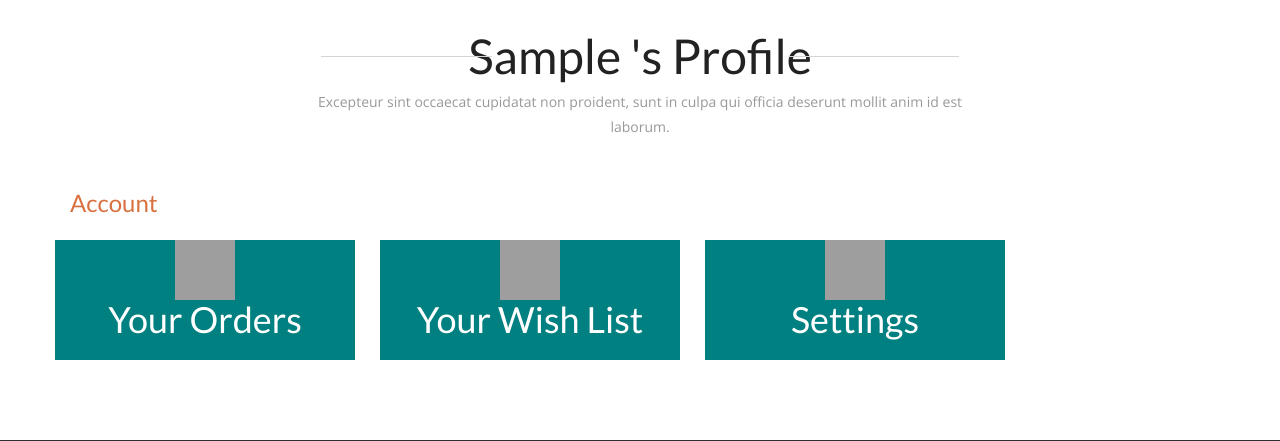
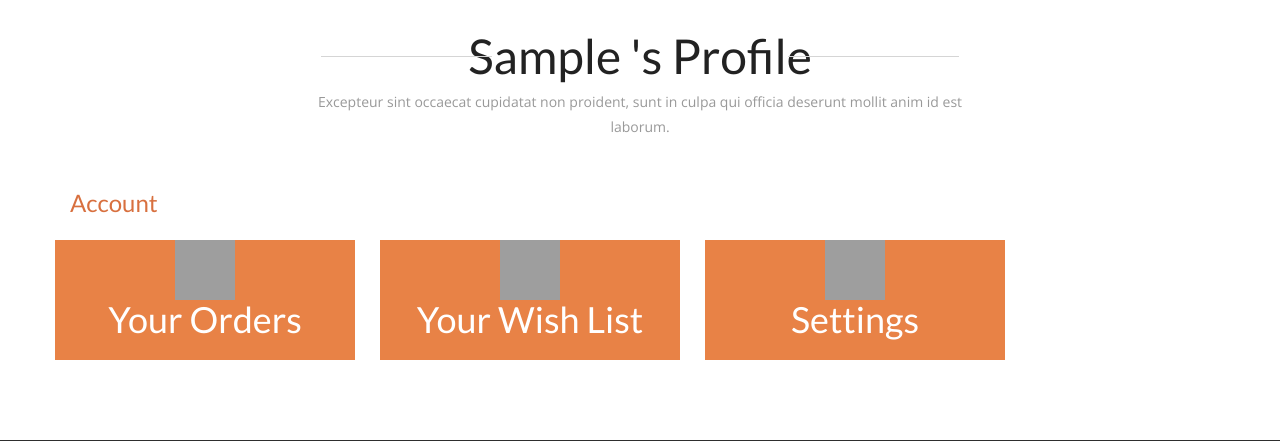
Before and after one commit to rishabh-22/Vault-POC, a Django app: page /dashboard/ in a window 1280 px wide. Shown: the part 330-771 px from the top of the page. Run offline with Django 3.2, Linux system fonts and the light colour scheme; the visitor is signed in with stand-in values (Sample User, id 1); some libraries are stand-ins or nearby versions; grey boxes are pictures that could not be loaded.

Commit message:
dashboard color changes

```diff
--- a/BestStore/FrontEnd/templates/User/dashboard.html
+++ b/BestStore/FrontEnd/templates/User/dashboard.html
@@ -37,7 +37,7 @@ opacity: 0.7;
 				<div class="bs-example">
 					<div class="row" style="float:left">
 						<div class="col s12 m5">
-							<div style="background:teal; height: 120px; width:300px	">
+							<div style="background:#E88246; height: 120px; width:300px	">
 							<center><img src="https://image.flaticon.com/icons/png/512/62/62381.png" height="60px" width="60px"></center>
 							<span class="white-text">
 								<center><a class="anchorjs-link" href="{% url 'order_display' %}"><h1 id="h1.-bootstrap-heading">Your Orders</h1></a></center>
@@ -49,7 +49,7 @@ opacity: 0.7;
 
 					<div class="row" style="float:left;margin-left:40px">
 						<div class="col s12 m5">
-							<div style="background:teal; height: 120px; width:300px	">
+							<div style="background:#E88246; height: 120px; width:300px	">
 								<center><img src="https://static.thenounproject.com/png/1381335-200.png" height="60px" width="60px"></center>
 							<span class="white-text">
 							<center><a class="anchorsjs-link" href="{% url 'wishlist' %}"><h1 id="h2.-bootstrap-heading">Your Wish List</h1></a></center>
@@ -60,7 +60,7 @@ opacity: 0.7;
 
 					<div class="row" style="float:left;margin-left:40px">
 						<div class="col s12 m5">
-							<div style="background:teal; height: 120px; width:300px	">
+							<div style="background:#E88246; height: 120px; width:300px	">
 								<center><img src="https://cdn4.iconfinder.com/data/icons/forgen-phone-settings/48/setting-512.png" height="60px" width="60px"></center>
 							<span class="white-text">
 								<center>	<a class="anchorjs-link" href="{% url 'settings' %}"><h1 id="h6.-bootstrap-heading">Settings</h1></a></center>
--- a/BestStore/FrontEnd/templates/User/settings.html
+++ b/BestStore/FrontEnd/templates/User/settings.html
@@ -38,7 +38,7 @@ opacity: 0.7;
 
 					<div class="row" style="float:left;margin-left:20px">
 						<div class="col s12 m5">
-							<div style="background:teal; height: 120px; width:300px	">
+							<div style="background:#E88246; height: 120px; width:300px	">
 								<center><img src="https://cdn1.iconfinder.com/data/icons/line-essentials-74/20/3608-512.png" height="60px" width="60px"></center>
 							<span class="white-text">
 							<center>	<a class="anchorjs-link" href="{% url 'change_password' %}"><h1 id="h3.-bootstrap-heading">Change Password</h1></a></center>
@@ -49,7 +49,7 @@ opacity: 0.7;
 					{% if user.is_authenticated %}
 					<div class="row" style="float:left;margin-left:20px">
 						<div class="col s12 m5">
-							<div style="background:teal; height: 120px; width:300px	">
+							<div style="background:#E88246; height: 120px; width:300px">
 								<center><img src="https://cdn4.iconfinder.com/data/icons/web-hosting-6/32/Update_Contact-512.png" height="60px" width="60px"></center>
 							<span class="white-text">
 			<center>	<a class="anchorjs-link" href="{% url 'update_profile' user.id %}"><h1 id="h4.-bootstrap-heading">Update Profile</h1></a></center>
@@ -60,7 +60,7 @@ opacity: 0.7;
 
 					<div class="row" style="float:left;margin-left:20px">
 						<div class="col s12 m5">
-							<div style="background:teal; height: 120px; width:300px	">
+							<div style="background:#E88246; height: 120px; width:300px	">
 								<center><img src="https://cdn4.iconfinder.com/data/icons/eldorado-user/40/delete_profile-512.png" height="60px" width="60px"></center>
 							<span class="white-text">
 				<center>	<a class="anchorjs-link" href="{% url 'delete_profile' user.id %}"><h1 id="h5.-bootstrap-heading">Delete Profile</h1></a></center>
```
